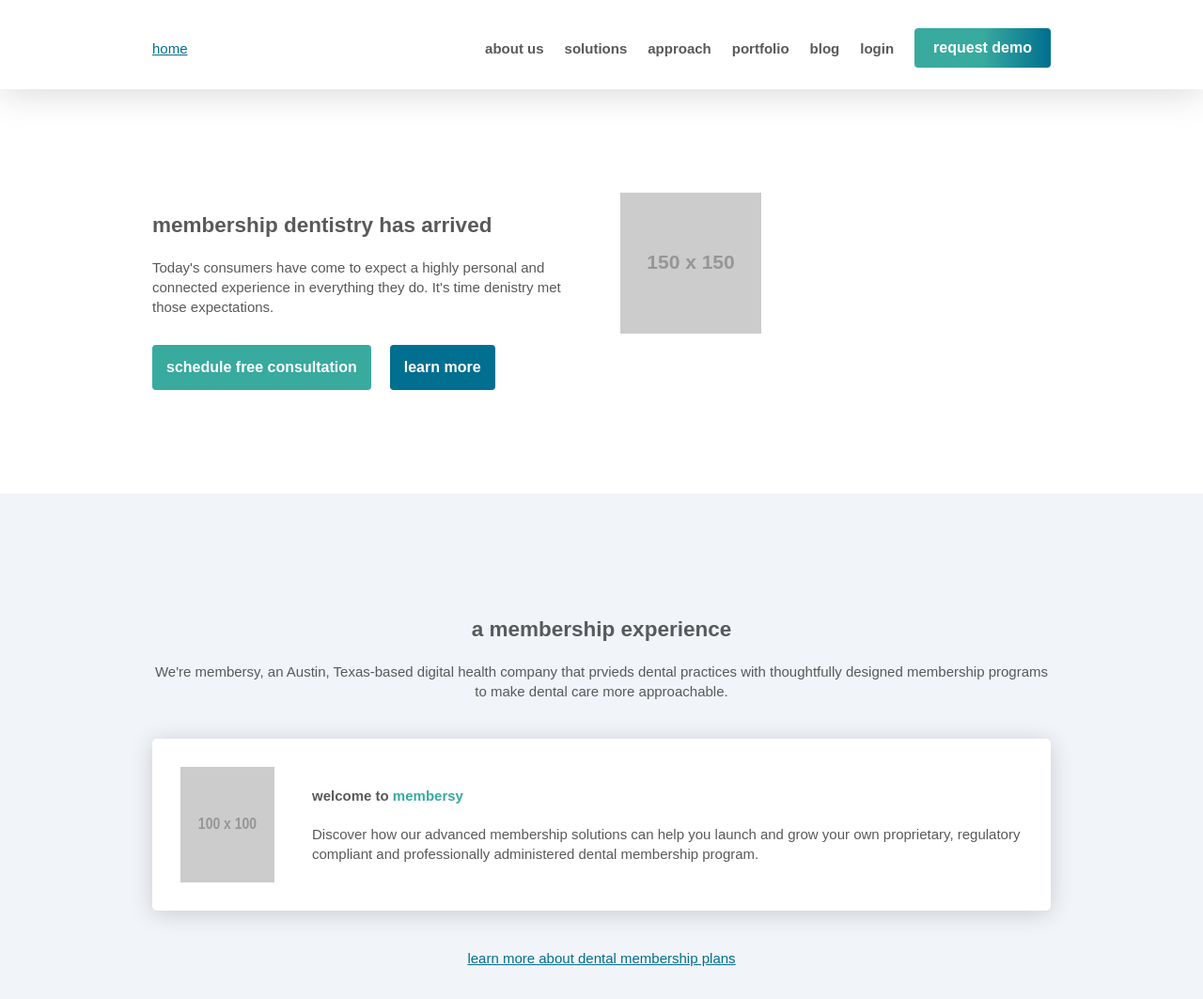
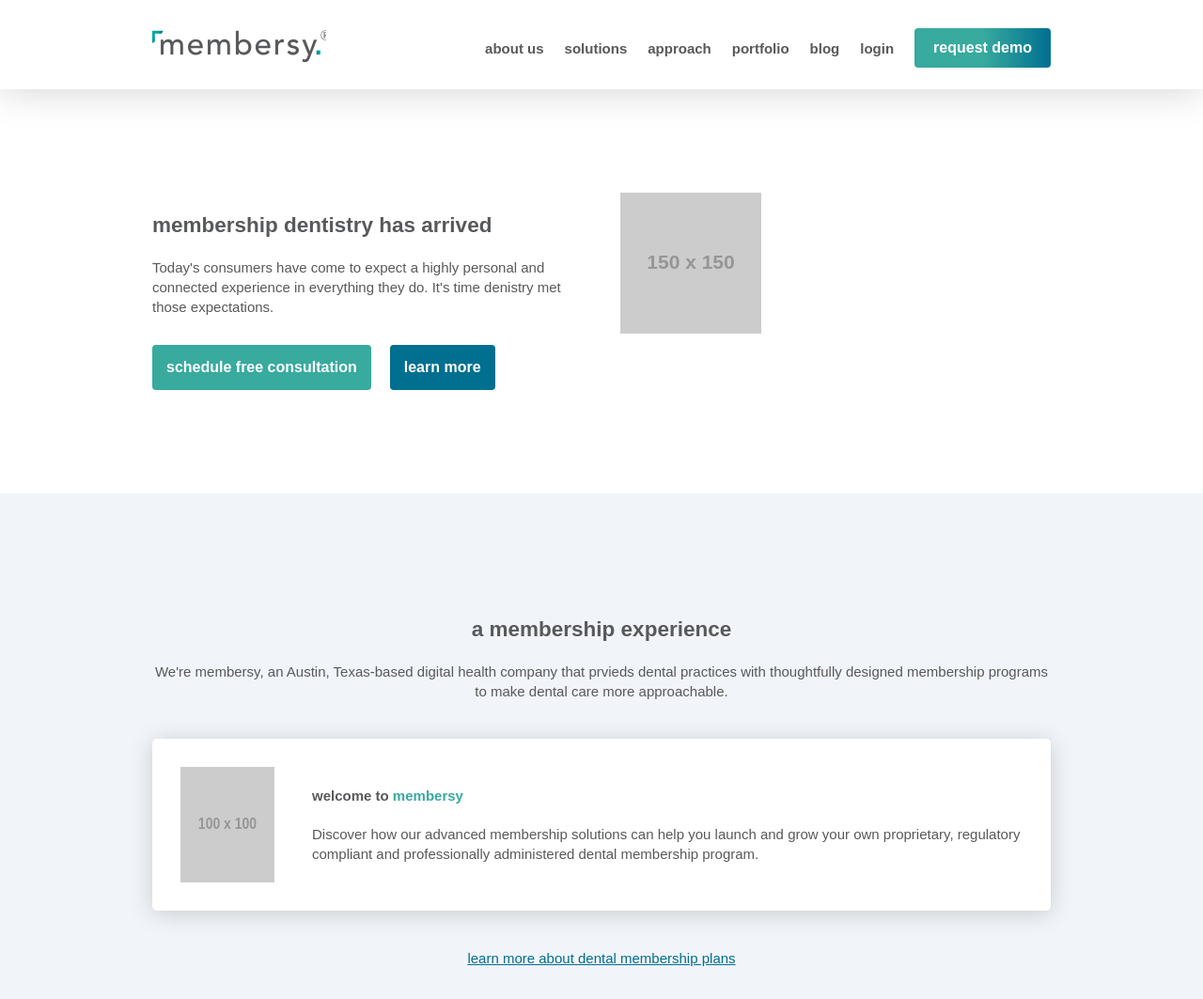
Before and after one commit to CodingGabe/membersy, a Gatsby site: page / in a window 1280 px wide. Shown: the top 1063 px of the page at 94% size. Built offline with nearby package versions, Linux system fonts and the light colour scheme; Gatsby itself is replaced by a stand-in of ours; placeholder pictures from the web are drawn by us.

Commit message:
add logo

```diff
--- a/src/components/Header.js
+++ b/src/components/Header.js
@@ -3,6 +3,7 @@
 import "../styles/index.scss"
 import Layout from "./Layout"
 import Helmet from "react-helmet"
+import Logos from '../logos/logo-primary.svg'
 
 const Header = () => (
   <header>
@@ -38,7 +39,7 @@
     </Helmet>
     <Layout>
       <Link to="/" className="nav_link">
-        home
+        <img src={Logos} alt="Membersy Logo" width="185px" />
       </Link>
       <nav>
         <Link to="/about/" className="nav_link">
```
Also changed, not shown: src/logos/logo-primary.png (added), src/logos/logo-primary.svg (added).
